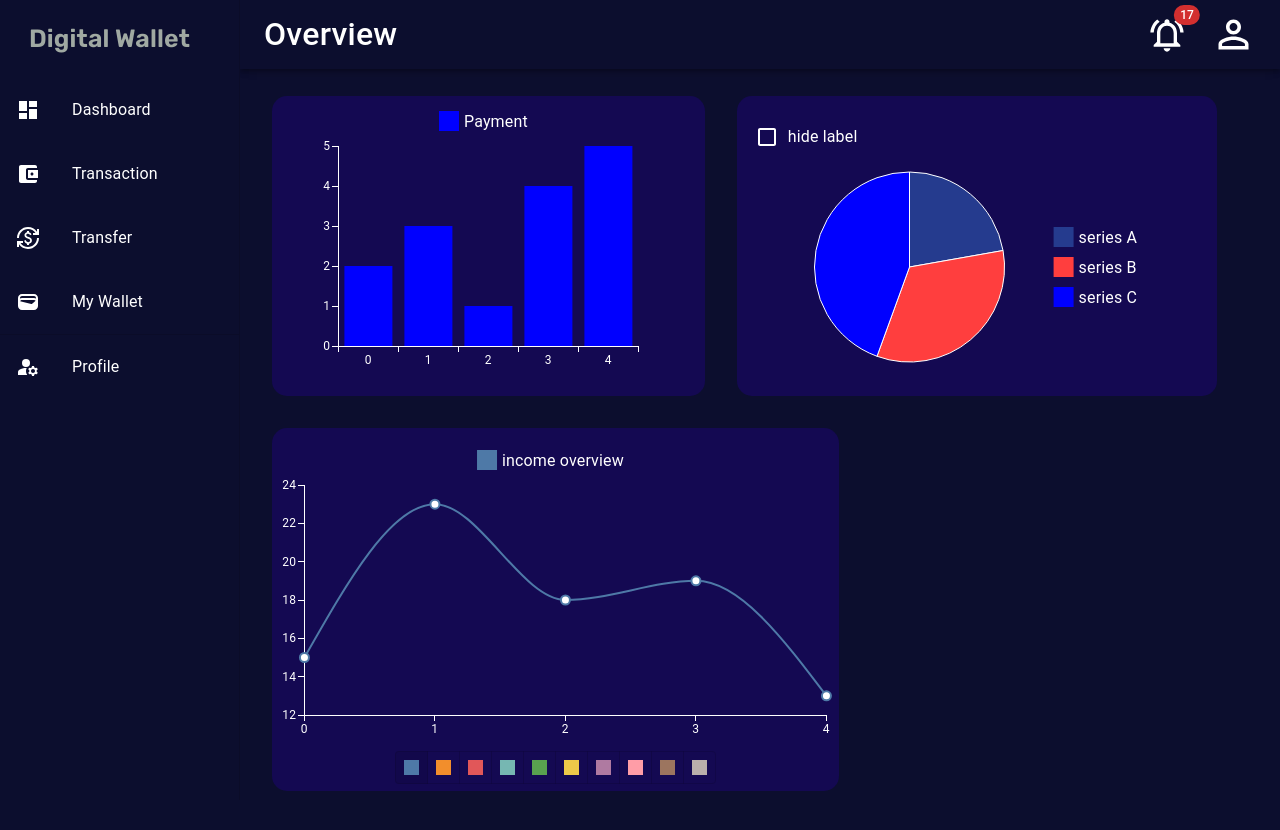
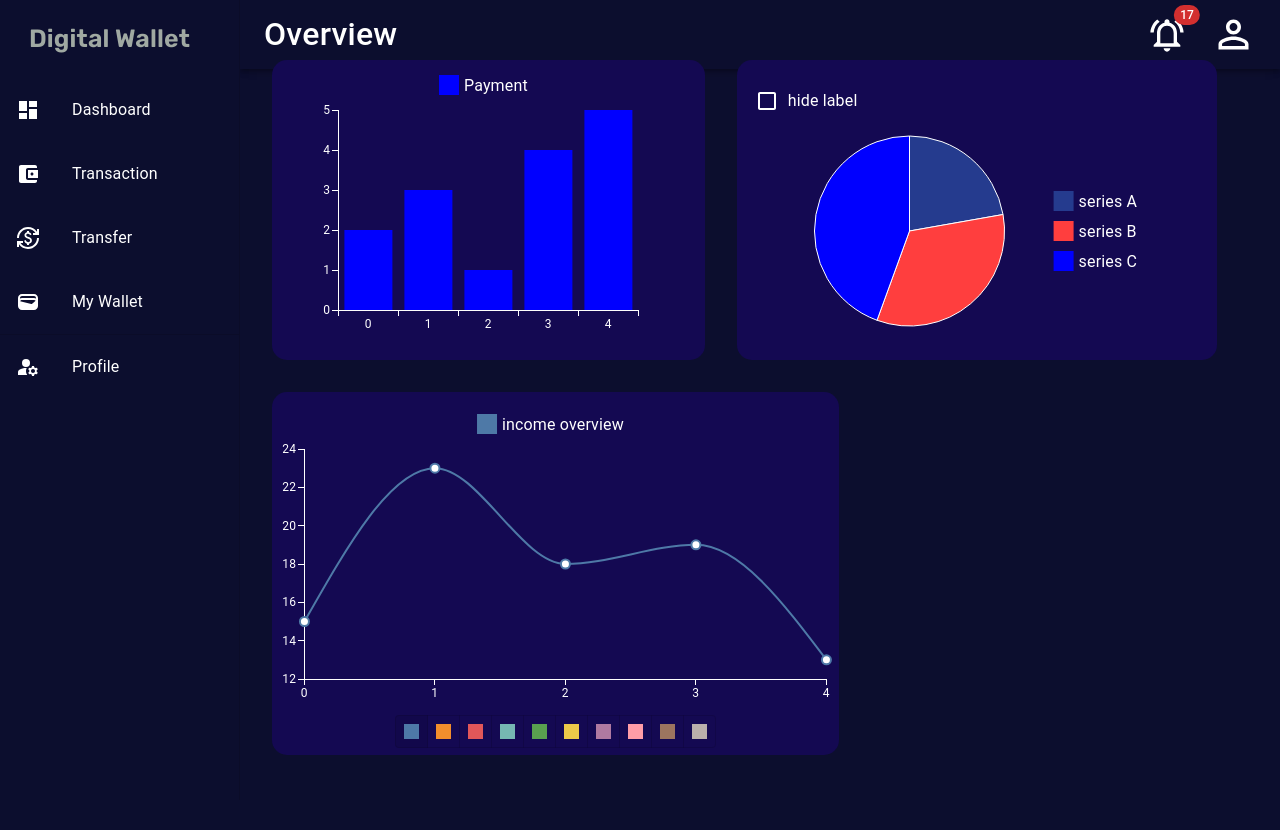
Before and after one commit to rayan-ali0/FinTech-team4-FrontEnd, a React (Create React App) app in the folder fintech/: page / in a window 1280 px wide. Shown: the top 830 px of the page. Built offline with nearby package versions, Linux system fonts and the light colour scheme.

Commit message:
edit margins

```diff
--- a/fintech/src/Auth/UserContext.js
+++ b/fintech/src/Auth/UserContext.js
@@ -1,5 +1,5 @@
 import { createContext, useContext, useState } from "react";
-import { getUserInfo } from '../Auth/UserService';
+// import { getUserInfo } from '../Auth/UserService';
 import Cookies from "js-cookie";
 
 
--- a/fintech/src/Pages/Signin/Signin.js
+++ b/fintech/src/Pages/Signin/Signin.js
@@ -7,7 +7,7 @@ import { Button, Typography, colors } from '@mui/material';
 import { Link } from 'react-router-dom';
 import {UserProvider, useUserContext} from '../../Auth/UserContext.js'
 import axios from 'axios';
-import { getUserInfo, loginUser } from '../../Auth/UserService';
+// import { getUserInfo, loginUser } from '../../Auth/UserService';
 
 
 
--- a/fintech/src/Routes/Router.module.css
+++ b/fintech/src/Routes/Router.module.css
@@ -3,7 +3,9 @@
     /* margin: 0 auto; */
     height: 150vh;
     display: flex;
+    gap: 0;
     background-color: var(--dark-blue);
+    margin-top: 0;
 }
 
 .pageHolder{
@@ -19,7 +21,7 @@
 }
 .navHolder{
     /* border: 5px solid white; */
-    height: 8%;
+    height: 5%;
 }
 .componentHolder{
     /* border: 6px solid rgb(199, 51, 51); */
@@ -27,5 +29,7 @@
     padding: 0;
     height: 100vh;
     width: 97%;
+    margin: 0;
+
 
 }
```
